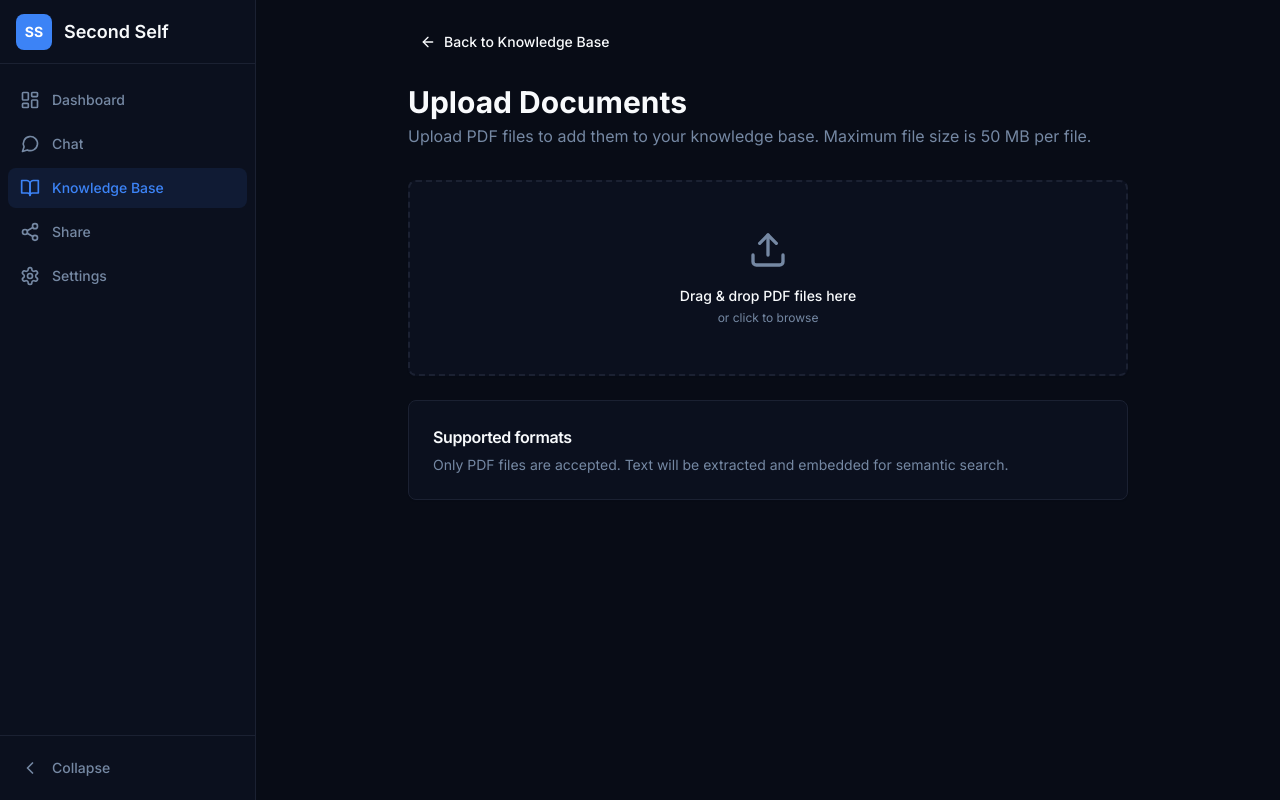
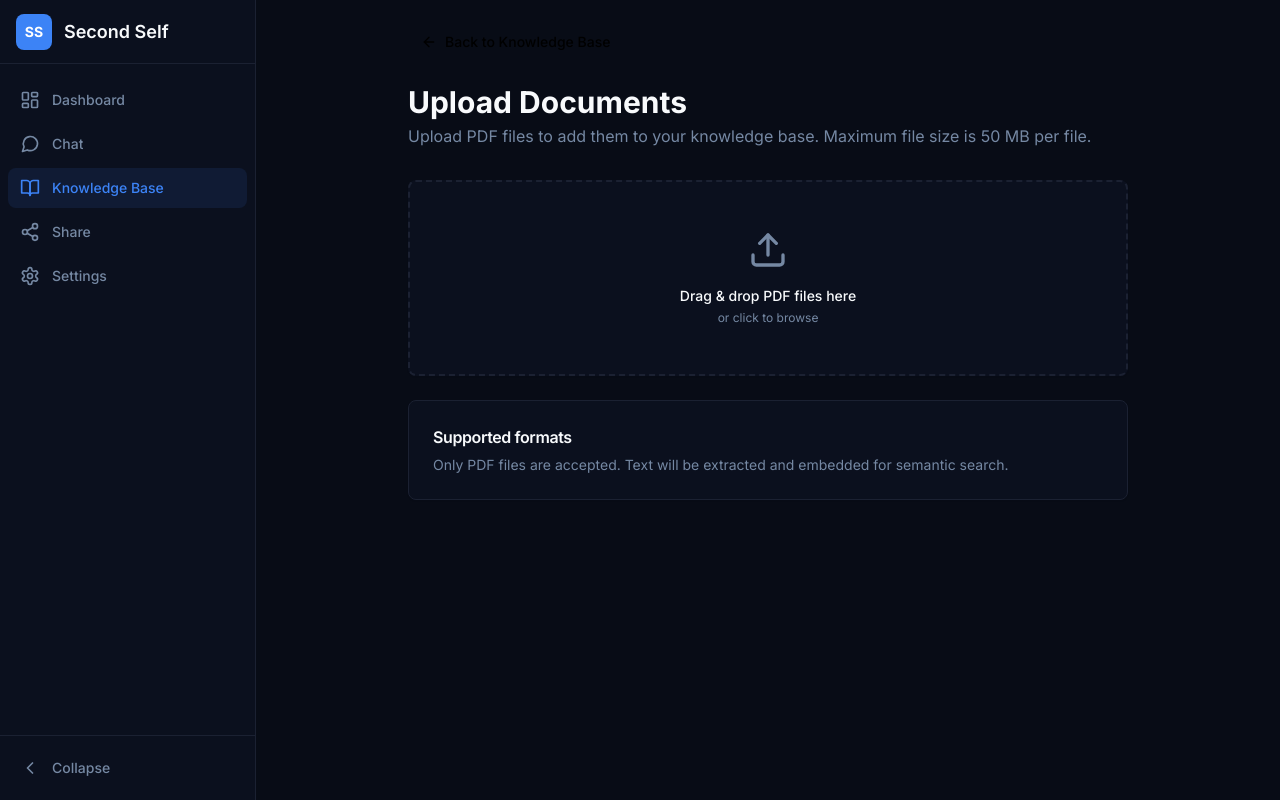
Before and after one commit to maximilianoarmesto/second-self, a Next.js app: page /knowledge-base/upload in a window 1280 px wide. Built offline with nearby package versions, Linux system fonts and the light colour scheme.

Commit message:
feat(agent): Restyle Button UI component
Task ID: Ub8vM9f8GIOeG90LvPsw
Type: feature
Priority: high

```diff
--- a/src/components/ui/button.tsx
+++ b/src/components/ui/button.tsx
@@ -3,16 +3,26 @@
 import { cn } from '@/lib/utils';
 
 const buttonVariants = cva(
-  'inline-flex items-center justify-center whitespace-nowrap rounded-md text-sm font-medium ring-offset-background transition-colors focus-visible:outline-none focus-visible:ring-2 focus-visible:ring-ring focus-visible:ring-offset-2 disabled:pointer-events-none disabled:opacity-50',
+  // Base styles shared by all variants
+  'inline-flex items-center justify-center whitespace-nowrap rounded-md text-sm font-medium transition-colors focus-visible:outline-none focus-visible:ring-2 focus-visible:ring-black focus-visible:ring-offset-2 disabled:pointer-events-none disabled:bg-gray-300 disabled:text-gray-500 disabled:border-gray-300',
   {
     variants: {
       variant: {
-        default: 'bg-primary text-primary-foreground hover:bg-primary/90',
-        destructive: 'bg-destructive text-destructive-foreground hover:bg-destructive/90',
-        outline: 'border border-input bg-background hover:bg-accent hover:text-accent-foreground',
-        secondary: 'bg-secondary text-secondary-foreground hover:bg-secondary/80',
-        ghost: 'hover:bg-accent hover:text-accent-foreground',
-        link: 'text-primary underline-offset-4 hover:underline',
+        // Primary: solid black fill with white text; hover lightens slightly to zinc-800
+        default: 'bg-black text-white border border-black hover:bg-zinc-800 hover:border-zinc-800',
+
+        // Outline / secondary: white background, black border, black text; hover adds a subtle gray tint
+        outline: 'bg-white text-black border border-black hover:bg-gray-100',
+
+        // Ghost: no background or border; hover shows a light gray fill with black text
+        ghost: 'bg-transparent text-black border border-transparent hover:bg-gray-100 hover:text-black',
+
+        // Link: looks like a hyperlink — no background, black text, underline on hover
+        link: 'bg-transparent text-black border-0 underline-offset-4 hover:underline',
+
+        // Destructive: retained as a distinct semantic danger variant (e.g., confirm-delete actions)
+        // Uses deep red so the user clearly understands the irreversible nature of the action.
+        destructive: 'bg-red-600 text-white border border-red-600 hover:bg-red-700 hover:border-red-700',
       },
       size: {
         default: 'h-10 px-4 py-2',
```
Also changed, not shown: 1 other file (tests, documents, lock files or other folders).
